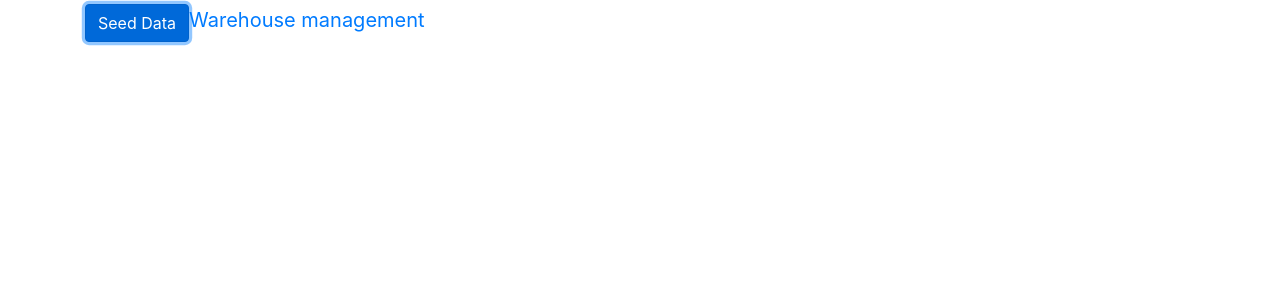
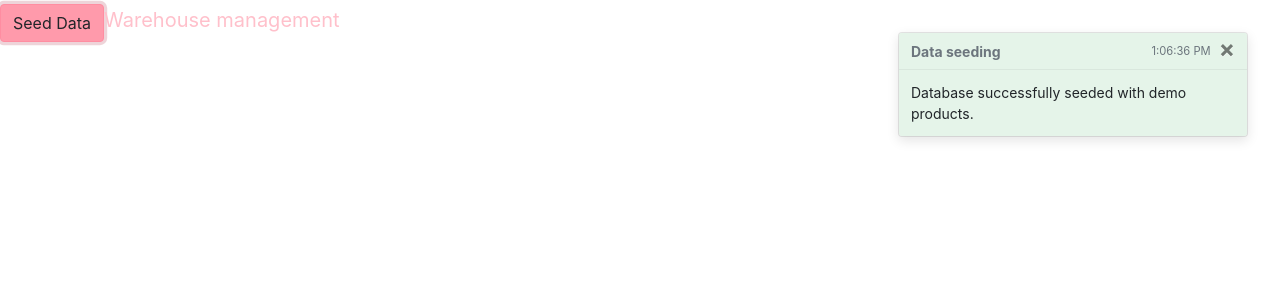
Before and after one commit to elvyra/warehouse-management, a React (Create React App) app: page / in a window 1280 px wide. Both pictures are taken after a click on the button "Seed Data". Shown: the top 300 px of the page. Built offline with nearby package versions, Linux system fonts and the light colour scheme.

Commit message:
data seeding

```diff
--- a/src/components/app/App.tsx
+++ b/src/components/app/App.tsx
@@ -1,13 +1,13 @@
 import React from "react";
 import { BrowserRouter as Router, Switch, Route } from "react-router-dom";
+import RouteWithNavBar from "./RouteWithNavbar";
+import ToastsProvider from "../../context/ToastsProvider";
+import Toasts from "../toasts/Toasts";
 import HomePage from "../homePage/HomePage";
 import ProductTable from "../productsTable/ProductsTable";
 import ProducCreate from "../productCreate/ProductCreate";
 import ProductPreview from "../productPreview/ProductPreview";
 import ProductEdit from "../productEdit/ProductEdit";
-import ToastsProvider from "../../context/ToastsProvider";
-import Toasts from "../toasts/Toasts";
-import RouteWithNavBar from "./RouteWithNavbar";
 
 const App: React.FC = () => {
   return (
--- a/src/components/dataSeed/dataSeed.ts
+++ b/src/components/dataSeed/dataSeed.ts
@@ -1,6 +1,7 @@
-import { createItem } from "../localStorage/LocalStorage";
+import { clearData, createItem } from "../localStorage/LocalStorage";
 
 const dataSeed = (): void => {
+  clearData();
   createItem({
     name: "Vaza",
     EAN: "12-331-355-777",
--- a/src/components/homePage/HomePage.tsx
+++ b/src/components/homePage/HomePage.tsx
@@ -1,20 +1,25 @@
-import React from "react";
+import React, { useContext } from "react";
 import { NavLink } from "react-router-dom";
-import { Container, Button } from "react-bootstrap";
+import { Button } from "react-bootstrap";
 import dataSeed from "../dataSeed/dataSeed";
+import ToastsContext from "../../context/ToastsContext";
+import { ToastType, ToastTemplate } from "../interfaces/interfaces";
 
 const HomePage: React.FC = (): JSX.Element => {
+  const { saveToast } = useContext(ToastsContext);
+
   const handleClick = (event: any) => {
     dataSeed();
+    saveToast(ToastType.success, ToastTemplate.seeded);
   };
 
   return (
-    <Container>
+    <>
       <Button onClick={handleClick}>Seed Data</Button>
       <NavLink to="/products" className="navbar-brand">
         Warehouse management
       </NavLink>
-    </Container>
+    </>
   );
 };
 
--- a/src/components/interfaces/interfaces.ts
+++ b/src/components/interfaces/interfaces.ts
@@ -73,4 +73,5 @@ export enum ToastTemplate {
   "created" = 0,
   "updated" = 1,
   "deleted" = 2,
+  "seeded" = 3,
 }
--- a/src/components/localStorage/LocalStorage.ts
+++ b/src/components/localStorage/LocalStorage.ts
@@ -10,6 +10,11 @@ export const getData = (): IProduct[] => {
 // Saves list of IProduct to localstorage
 export const saveData = (list: IProduct[]): void => {
   localStorage.setItem("stock", JSON.stringify(list));
+};
+
+// Clear list of IProduct in localstorage
+export const clearData = (): void => {
+  localStorage.removeItem("stock");
 };
 
 // Toggles item active prop, returns updated item or null if not found
--- a/src/components/toasts/ToastCustom.tsx
+++ b/src/components/toasts/ToastCustom.tsx
@@ -15,6 +15,8 @@ const Title = (template: ToastTemplate, text: string): string => {
       return `Product Id: ${text} updated`;
     case ToastTemplate.deleted:
       return `Product Id: ${text} deleted`;
+    case ToastTemplate.seeded:
+      return `Data seeding`;
     default:
       return "";
   }
@@ -28,6 +30,8 @@ const Text = (template: ToastTemplate, text?: string): string => {
       return `Product updated successflly. ${text ? text : ""}`;
     case ToastTemplate.deleted:
       return `Product deleted successflly. ${text ? text : ""}`;
+    case ToastTemplate.seeded:
+      return `Database successfully seeded with demo products.`;
     default:
       return "";
   }
--- a/src/index.scss
+++ b/src/index.scss
@@ -1,8 +1,4 @@
-$theme-colors: (
-  // "primary": red,
-    // "info": tomato,
-    // "danger": teal,
-);
+@import "./scss/colors";
 
 @import "~bootstrap/scss/bootstrap";
 
--- /dev/null
+++ b/src/scss/_colors.scss
@@ -0,0 +1,5 @@
+$theme-colors: (
+  "primary": pink,
+  // "info": tomato,
+    // "danger": teal,,,
+);
```
